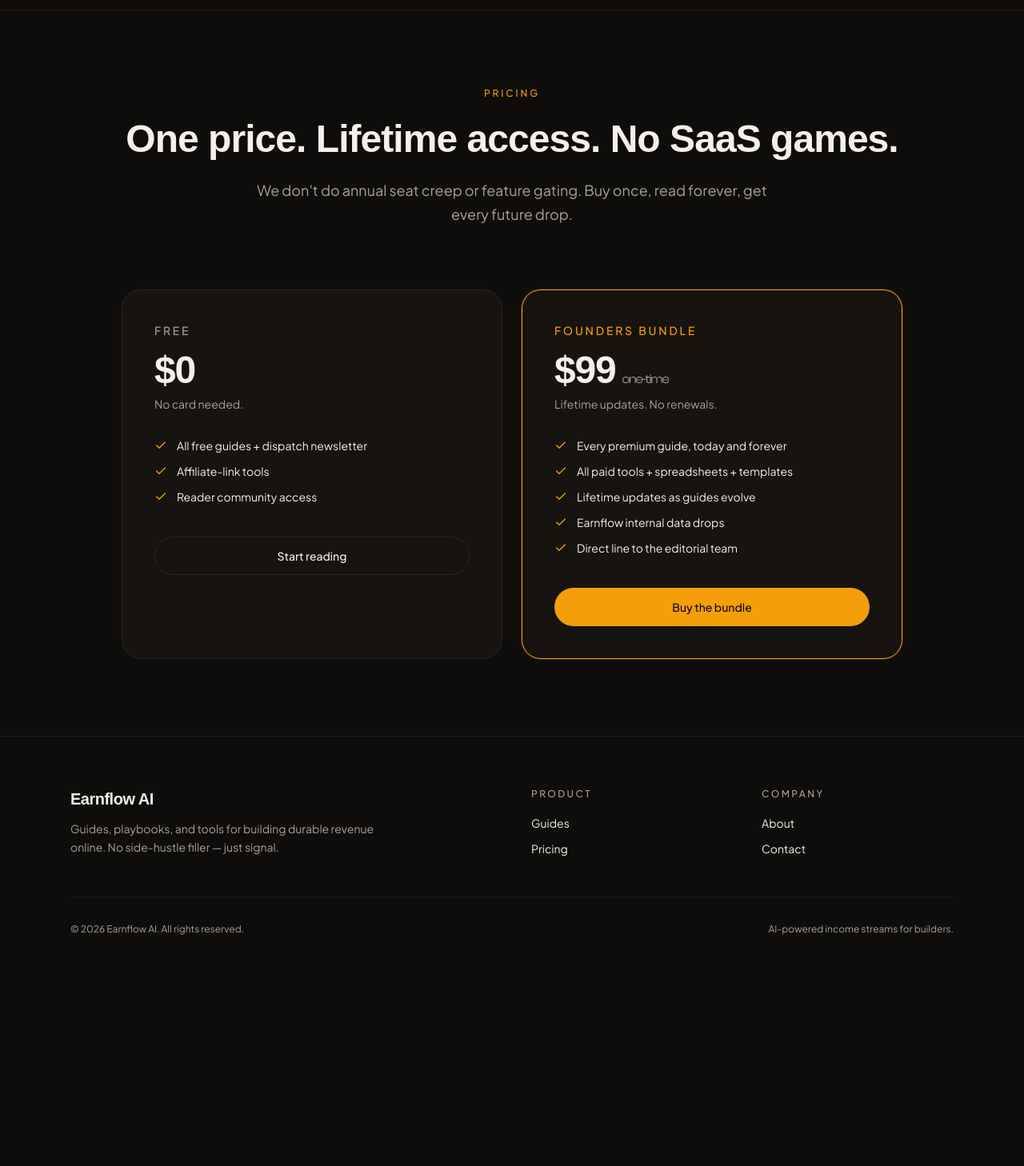
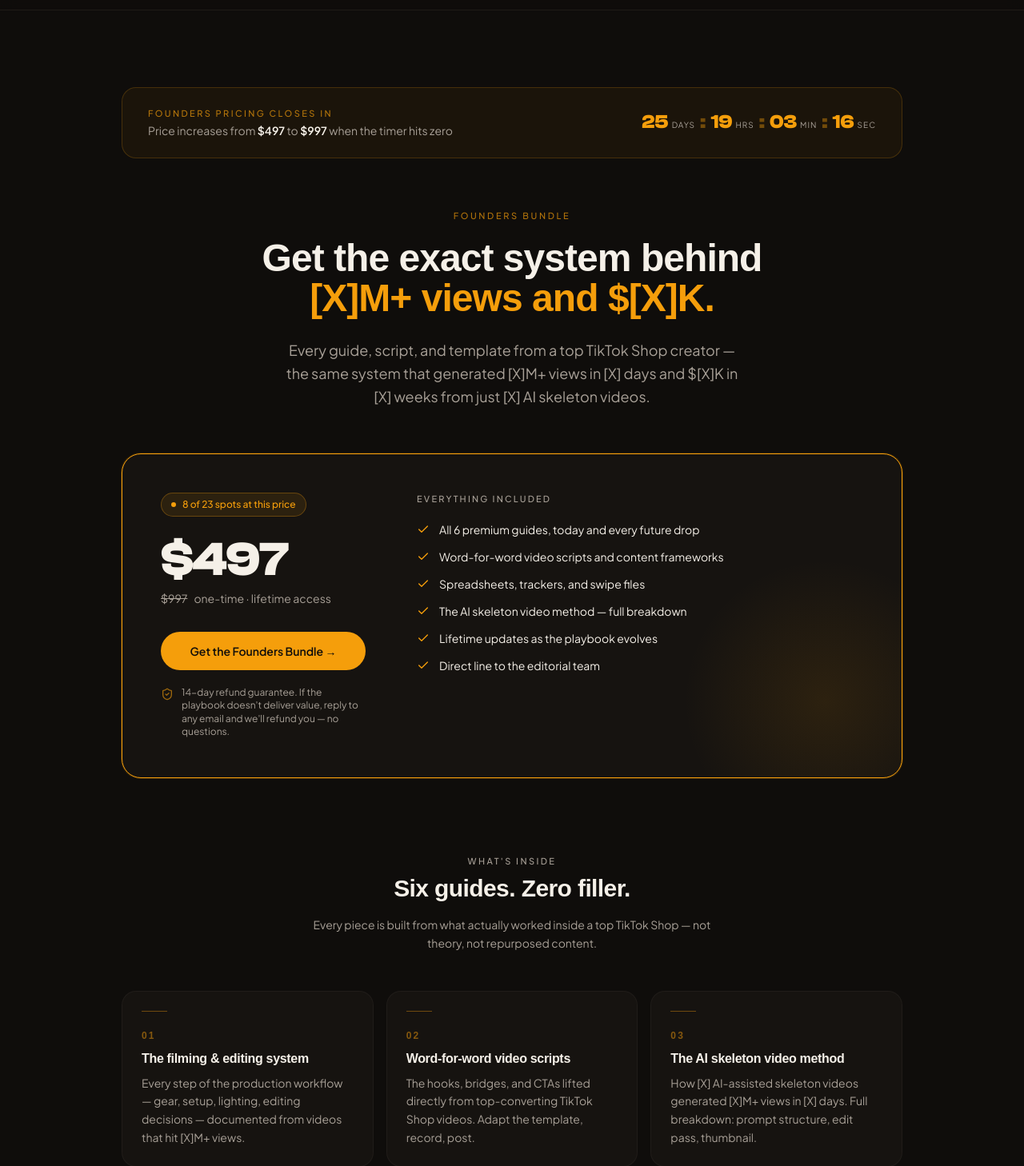
Before and after one commit to adequatej/tiktok-saas, a Next.js app in the folder frontend/: page /pricing in a window 1280 px wide. Shown: the part 52-1510 px from the top of the page at 80% size. Before the commit the page ends 1286 px from the top, so only its background shows below. Built offline with nearby package versions, Linux system fonts and the light colour scheme; no server answers; a web font is replaced by a local one.

Commit message:
feat: pricing page overhaul — $497 founders price, countdown timer, scarcity badge, what's inside grid

```diff
--- a/frontend/app/(marketing)/pricing/page.tsx
+++ b/frontend/app/(marketing)/pricing/page.tsx
@@ -1,83 +1,153 @@
 import type { Metadata } from "next";
 import Link from "next/link";
-import { Check } from "lucide-react";
+import { Check, ShieldCheck } from "lucide-react";
 import { siteConfig } from "@/lib/config";
 import { CheckoutButton } from "@/components/site/CheckoutButton";
+import { CountdownTimer } from "@/components/site/CountdownTimer";
+import { launchConfig } from "@/lib/launch.config";
 
 export const metadata: Metadata = {
-  title: "Pricing",
-  description: `Pricing for ${siteConfig.name} — one paid tier, lifetime updates, no SaaS subscription games.`,
+  title: "Pricing — Founders Bundle",
+  description: `Get the exact TikTok Shop video system behind [X]M+ views and $[X]K in [X] weeks. ${siteConfig.name} Founders Bundle — $${launchConfig.founderPrice}, one-time.`,
 };
 
-const free = [
-  "All free guides + dispatch newsletter",
-  "Affiliate-link tools",
-  "Reader community access",
+const inside = [
+  {
+    num: "01",
+    title: "The filming & editing system",
+    body: "Every step of the production workflow — gear, setup, lighting, editing decisions — documented from videos that hit [X]M+ views.",
+  },
+  {
+    num: "02",
+    title: "Word-for-word video scripts",
+    body: "The hooks, bridges, and CTAs lifted directly from top-converting TikTok Shop videos. Adapt the template, record, post.",
+  },
+  {
+    num: "03",
+    title: "The AI skeleton video method",
+    body: "How [X] AI-assisted skeleton videos generated [X]M+ views in [X] days. Full breakdown: prompt structure, edit pass, thumbnail.",
+  },
+  {
+    num: "04",
+    title: "Product selection playbook",
+    body: "The criteria used to pick products before filming. What makes a product film well, convert well, and repeat — with real examples.",
+  },
+  {
+    num: "05",
+    title: "Analytics & iteration guide",
+    body: "How to read TikTok Shop analytics to find what's working and double down. What numbers actually matter and what to ignore.",
+  },
+  {
+    num: "06",
+    title: "Spreadsheets & swipe files",
+    body: "Every template, tracker, and reference doc used in day-to-day content production. Download, duplicate, use immediately.",
+  },
 ];
 
 const founders = [
-  "Every premium guide, today and forever",
-  "All paid tools + spreadsheets + templates",
-  "Lifetime updates as guides evolve",
-  "Earnflow internal data drops",
+  "All 6 premium guides, today and every future drop",
+  "Word-for-word video scripts and content frameworks",
+  "Spreadsheets, trackers, and swipe files",
+  "The AI skeleton video method — full breakdown",
+  "Lifetime updates as the playbook evolves",
   "Direct line to the editorial team",
 ];
 
+const { founderPrice, fullPrice, spotsRemaining, spotsTotal, countdownEnd } =
+  launchConfig;
+
 export default function PricingPage() {
   return (
-    <section className="mx-auto max-w-5xl px-6 py-24">
+    <div className="mx-auto max-w-5xl px-6 py-24">
+      {/* Urgency bar */}
+      <div className="mb-16 flex flex-col items-center gap-5 rounded-2xl border border-accent/20 bg-accent/5 px-8 py-6 text-center sm:flex-row sm:justify-between sm:text-left">
+        <div>
+          <p className="text-[11px] font-medium uppercase tracking-[0.22em] text-accent/70">
+            Founders pricing closes in
+          </p>
+          <p className="mt-0.5 text-sm text-muted-foreground">
+            Price increases from{" "}
+            <span className="font-semibold text-foreground">${founderPrice}</span>{" "}
+            to{" "}
+            <span className="font-semibold text-foreground">${fullPrice}</span>{" "}
+            when the timer hits zero
+          </p>
+        </div>
+        <CountdownTimer endDate={countdownEnd} nextPrice={fullPrice} />
+      </div>
+
+      {/* Page header */}
       <div className="text-center">
-        <p className="text-xs font-medium uppercase tracking-[0.24em] text-accent">
-          Pricing
+        <p className="text-[11px] font-medium uppercase tracking-[0.24em] text-accent/70">
+          Founders Bundle
         </p>
-        <h1 className="mt-6 font-display text-4xl font-semibold leading-[1.05] tracking-tight sm:text-5xl">
-          One price. Lifetime access. No SaaS games.
+        <h1 className="mt-5 font-display text-4xl font-bold leading-[1.05] tracking-tight sm:text-5xl">
+          Get the exact system behind
+          <br className="hidden sm:block" />
+          <span className="text-accent">[X]M+ views and $[X]K.</span>
         </h1>
-        <p className="mx-auto mt-6 max-w-2xl text-base leading-relaxed text-muted-foreground sm:text-lg">
-          We don&apos;t do annual seat creep or feature gating. Buy once, read
-          forever, get every future drop.
+        <p className="mx-auto mt-6 max-w-xl text-base leading-relaxed text-muted-foreground sm:text-lg">
+          Every guide, script, and template from a top TikTok Shop creator —
+          the same system that generated [X]M+ views in [X] days and $[X]K in
+          [X] weeks from just [X] AI skeleton videos.
         </p>
       </div>
 
-      <div className="mt-20 grid gap-6 lg:grid-cols-2">
-        <div className="rounded-3xl border border-border bg-card p-10">
-          <p className="text-sm font-medium uppercase tracking-[0.2em] text-muted-foreground">
-            Free
-          </p>
-          <p className="mt-4 font-display text-5xl font-semibold tracking-tight">
-            $0
-          </p>
-          <p className="mt-2 text-sm text-muted-foreground">No card needed.</p>
-          <ul className="mt-8 space-y-3">
-            {free.map((item) => (
-              <li key={item} className="flex items-start gap-3 text-sm">
-                <Check className="mt-0.5 size-4 shrink-0 text-accent" />
-                <span>{item}</span>
-              </li>
-            ))}
-          </ul>
-          <Link
-            href="/sign-up"
-            className="mt-10 inline-flex h-12 w-full items-center justify-center rounded-full border border-border text-sm font-medium text-foreground transition hover:border-accent hover:text-accent"
-          >
-            Start reading
-          </Link>
+      {/* Main pricing card */}
+      <div className="relative mt-14 overflow-hidden rounded-3xl border border-accent bg-card ring-1 ring-accent/20">
+        {/* Ambient glow */}
+        <div
+          aria-hidden
+          className="pointer-events-none absolute -bottom-24 -right-24 h-96 w-96"
+          style={{
+            background:
+              "radial-gradient(circle, rgba(245,158,11,0.10) 0%, transparent 65%)",
+          }}
+        />
+
+        <div className="relative p-8 sm:p-12">
+          <div className="flex flex-col gap-10 lg:flex-row lg:items-start lg:gap-16">
+            {/* Left — price + spots + CTA */}
+            <div className="lg:w-64 lg:shrink-0">
+              {/* Spot badge */}
+              <div className="mb-6 inline-flex items-center gap-2 rounded-full border border-accent/30 bg-accent/10 px-3 py-1.5 text-xs font-medium text-accent">
+                <span className="relative flex h-1.5 w-1.5">
+                  <span className="absolute inline-flex h-full w-full animate-ping rounded-full bg-accent opacity-75" />
+                  <span className="relative inline-flex h-1.5 w-1.5 rounded-full bg-accent" />
+                </span>
+                {spotsRemaining} of {spotsTotal} spots at this price
               </div>
 
-        <div className="rounded-3xl border border-accent bg-card p-10 ring-1 ring-accent/20">
-          <p className="text-sm font-medium uppercase tracking-[0.2em] text-accent">
-            Founders Bundle
+              {/* Price */}
+              <div>
+                <p className="font-display text-6xl font-bold tracking-tight">
+                  ${founderPrice}
                 </p>
-          <p className="mt-4 font-display text-5xl font-semibold tracking-tight">
-            $99
-            <span className="ml-2 text-base font-normal text-muted-foreground">
-              one-time
-            </span>
+                <p className="mt-2 flex items-center gap-2 text-sm text-muted-foreground">
+                  <span className="line-through">${fullPrice}</span>
+                  <span>one-time · lifetime access</span>
                 </p>
-          <p className="mt-2 text-sm text-muted-foreground">
-            Lifetime updates. No renewals.
+              </div>
+
+              <CheckoutButton />
+
+              {/* Guarantee */}
+              <div className="mt-5 flex items-start gap-2.5">
+                <ShieldCheck className="mt-0.5 size-4 shrink-0 text-accent/60" />
+                <p className="text-xs leading-snug text-muted-foreground">
+                  14-day refund guarantee. If the playbook doesn&apos;t deliver
+                  value, reply to any email and we&apos;ll refund you — no
+                  questions.
                 </p>
-          <ul className="mt-8 space-y-3">
+              </div>
+            </div>
+
+            {/* Right — feature list */}
+            <div className="flex-1">
+              <p className="mb-5 text-[11px] font-medium uppercase tracking-[0.2em] text-muted-foreground">
+                Everything included
+              </p>
+              <ul className="space-y-3.5">
                 {founders.map((item) => (
                   <li key={item} className="flex items-start gap-3 text-sm">
                     <Check className="mt-0.5 size-4 shrink-0 text-accent" />
@@ -85,9 +155,64 @@
                   </li>
                 ))}
               </ul>
-          <CheckoutButton />
             </div>
           </div>
-    </section>
+        </div>
+      </div>
+
+      {/* What's inside — detailed grid */}
+      <div className="mt-24">
+        <p className="mb-2 text-center text-[11px] font-medium uppercase tracking-[0.22em] text-muted-foreground">
+          What&apos;s inside
+        </p>
+        <h2 className="text-center font-display text-2xl font-semibold tracking-tight sm:text-3xl">
+          Six guides. Zero filler.
+        </h2>
+        <p className="mx-auto mt-4 max-w-lg text-center text-sm leading-relaxed text-muted-foreground">
+          Every piece is built from what actually worked inside a top TikTok
+          Shop — not theory, not repurposed content.
+        </p>
+
+        <div className="mt-12 grid gap-4 sm:grid-cols-2 lg:grid-cols-3">
+          {inside.map((item) => (
+            <div
+              key={item.num}
+              className="group rounded-2xl border border-border/50 bg-card p-6"
+            >
+              <div className="mb-4 h-px w-8 bg-accent/40 transition-all duration-300 group-hover:w-12 group-hover:bg-accent/70" />
+              <span className="font-display text-xs font-semibold tracking-[0.18em] text-accent/50">
+                {item.num}
+              </span>
+              <h3 className="mt-2 font-display text-base font-semibold leading-snug tracking-tight">
+                {item.title}
+              </h3>
+              <p className="mt-2 text-sm leading-relaxed text-muted-foreground">
+                {item.body}
+              </p>
+            </div>
+          ))}
+        </div>
+      </div>
+
+      {/* Free tier — minimal, below the fold */}
+      <div className="mt-20 border-t border-border/40 pt-16">
+        <div className="mx-auto max-w-md rounded-2xl border border-border bg-card p-8 text-center">
+          <p className="text-sm font-medium uppercase tracking-[0.2em] text-muted-foreground">
+            Not ready yet?
+          </p>
+          <p className="mt-3 font-display text-3xl font-semibold">$0</p>
+          <p className="mt-2 text-sm text-muted-foreground">
+            Free guides, dispatch newsletter, and community access — no card
+            needed.
+          </p>
+          <Link
+            href="/guides"
+            className="mt-6 inline-flex h-11 w-full items-center justify-center rounded-full border border-border text-sm font-medium text-foreground transition hover:border-accent/60 hover:text-accent"
+          >
+            Read the free guides
+          </Link>
+        </div>
+      </div>
+    </div>
   );
 }
--- a/frontend/components/site/CheckoutButton.tsx
+++ b/frontend/components/site/CheckoutButton.tsx
@@ -27,9 +27,9 @@
     <button
       onClick={handleClick}
       disabled={loading}
-      className="mt-10 inline-flex h-12 w-full cursor-pointer items-center justify-center rounded-full bg-accent text-sm font-medium text-accent-foreground transition hover:bg-amber-400 disabled:opacity-60"
+      className="mt-8 inline-flex h-12 w-full cursor-pointer items-center justify-center rounded-full bg-accent text-sm font-semibold text-accent-foreground transition hover:bg-amber-400 disabled:opacity-60"
     >
-      {loading ? "Redirecting…" : "Buy the bundle"}
+      {loading ? "Redirecting…" : "Get the Founders Bundle →"}
     </button>
   );
 }
--- /dev/null
+++ b/frontend/components/site/CountdownTimer.tsx
@@ -0,0 +1,83 @@
+"use client";
+
+import { useEffect, useState } from "react";
+
+interface TimeLeft {
+  days: number;
+  hours: number;
+  minutes: number;
+  seconds: number;
+  expired: boolean;
+}
+
+function calc(end: Date): TimeLeft {
+  const diff = Math.max(0, end.getTime() - Date.now());
+  return {
+    days: Math.floor(diff / 86_400_000),
+    hours: Math.floor((diff % 86_400_000) / 3_600_000),
+    minutes: Math.floor((diff % 3_600_000) / 60_000),
+    seconds: Math.floor((diff % 60_000) / 1_000),
+    expired: diff === 0,
+  };
+}
+
+const pad = (n: number) => String(n).padStart(2, "0");
+
+interface Props {
+  endDate: string; // ISO string
+  nextPrice: number;
+}
+
+export function CountdownTimer({ endDate, nextPrice }: Props) {
+  const end = new Date(endDate);
+  const [time, setTime] = useState<TimeLeft | null>(null);
+
+  useEffect(() => {
+    setTime(calc(end));
+    const id = setInterval(() => setTime(calc(end)), 1000);
+    return () => clearInterval(id);
+  }, [endDate]);
+
+  if (!time) return null; // avoid hydration mismatch
+  if (time.expired) {
+    return (
+      <p className="text-sm text-muted-foreground">
+        Founders pricing has closed. Current price: ${nextPrice}.
+      </p>
+    );
+  }
+
+  const units =
+    time.days > 0
+      ? [
+          { label: "days", value: time.days },
+          { label: "hrs", value: time.hours },
+          { label: "min", value: time.minutes },
+          { label: "sec", value: time.seconds },
+        ]
+      : [
+          { label: "hrs", value: time.hours },
+          { label: "min", value: time.minutes },
+          { label: "sec", value: time.seconds },
+        ];
+
+  return (
+    <div className="flex items-center gap-1 tabular-nums">
+      {units.map((u, i) => (
+        <span key={u.label} className="flex items-baseline gap-1">
+          <span className="font-display text-2xl font-bold text-accent">
+            {pad(u.value)}
+          </span>
+          <span className="text-[10px] uppercase tracking-widest text-muted-foreground">
+            {u.label}
+          </span>
+          {i < units.length - 1 && (
+            <span className="mx-0.5 font-display text-2xl font-bold text-accent/40">
+              :
+            </span>
+          )}
+        </span>
+      ))}
+    </div>
+  );
+}
--- /dev/null
+++ b/frontend/lib/launch.config.ts
@@ -0,0 +1,14 @@
+// Edit these values to reset the launch window.
+// After changing, push to main — Vercel redeploys in ~30s.
+export const launchConfig = {
+  // Set this to the deadline for the $497 founders price.
+  // Must be a valid ISO 8601 string (UTC).
+  countdownEnd: process.env.NEXT_PUBLIC_COUNTDOWN_END ?? "2026-06-03T23:59:59Z",
+
+  // Spots shown in the "X of N remaining" badge.
+  spotsRemaining: Number(process.env.NEXT_PUBLIC_SPOTS_REMAINING ?? 8),
+  spotsTotal: 23,
+
+  founderPrice: 497,
+  fullPrice: 997,
+} as const;
```
Also changed, not shown: 1 other file (tests, documents, lock files or other folders). Lines whose indentation alone changed are shown as unchanged.
